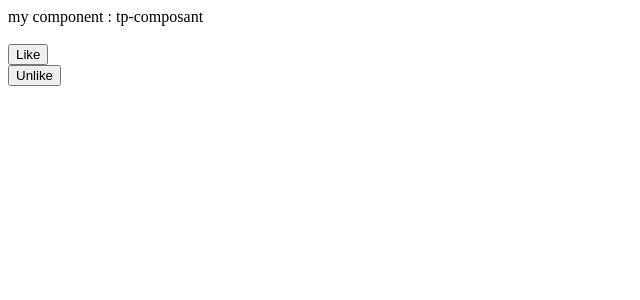
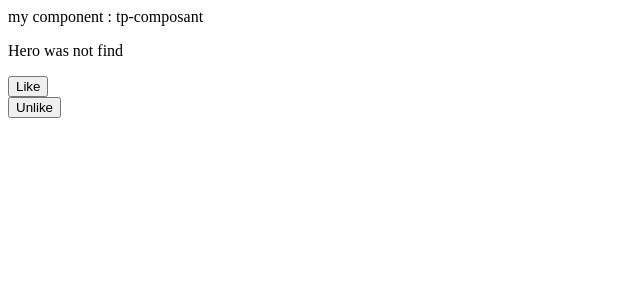
Before and after one commit to Dean812/Ors_j3tp1-binding, an Angular app: page / in a window 1280 px wide. Shown: the top 300 px of the page, without its empty margins (0-640 px from the left). Built offline with nearby package versions, Linux system fonts and the light colour scheme.

Commit message:
ngIf avec un else et une #variable pour afficher le else

```diff
--- a/src/app/hero/hero.component.html
+++ b/src/app/hero/hero.component.html
@@ -1,5 +1,6 @@
-<p *ngIf="name === 'Batman'">{{name}} hero works!</p>
-<br><!-- n'affichera que si name = batman , ou l'opposé ▼  -->
-<br><!-- <p *ngIf="name !== 'Batman'">Hero was not fund -->
+<p *ngIf="name === 'Batman'; else noHero">{{name}} hero works!</p>
+<ng-template #noHero> <!-- corélation en NoHero -->
+  <p>Hero was not find</p> <!-- apparait dans la balise p(the first one) -->
+</ng-template>
 <button (click)=" liked.emit(true)">Like</button><br>
 <button (click)="booLiked.emit(false)">Unlike</button>
```
